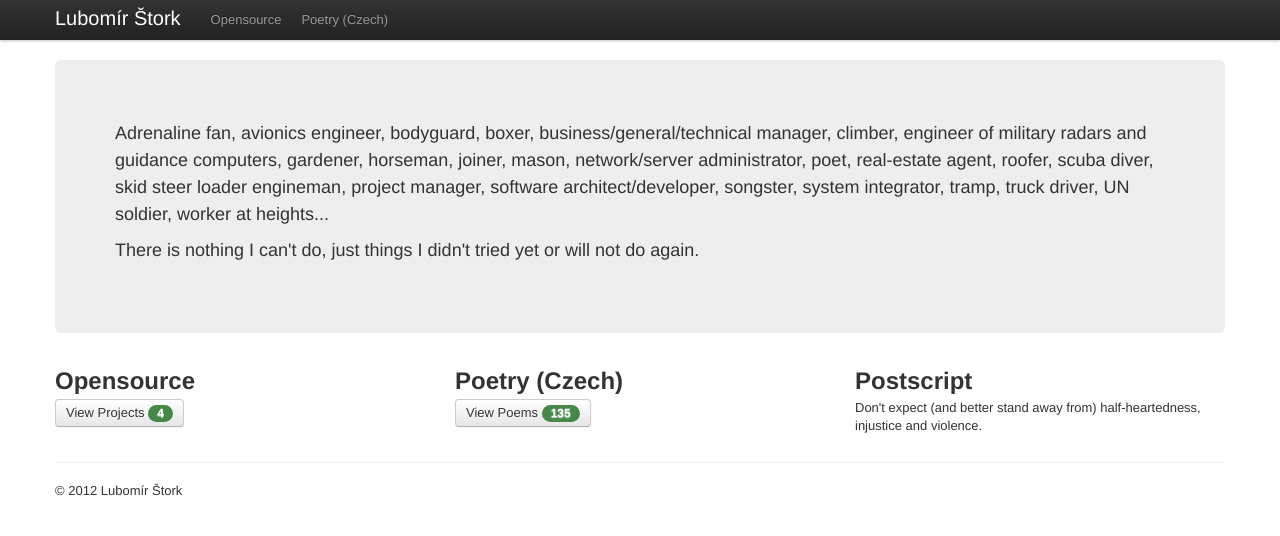
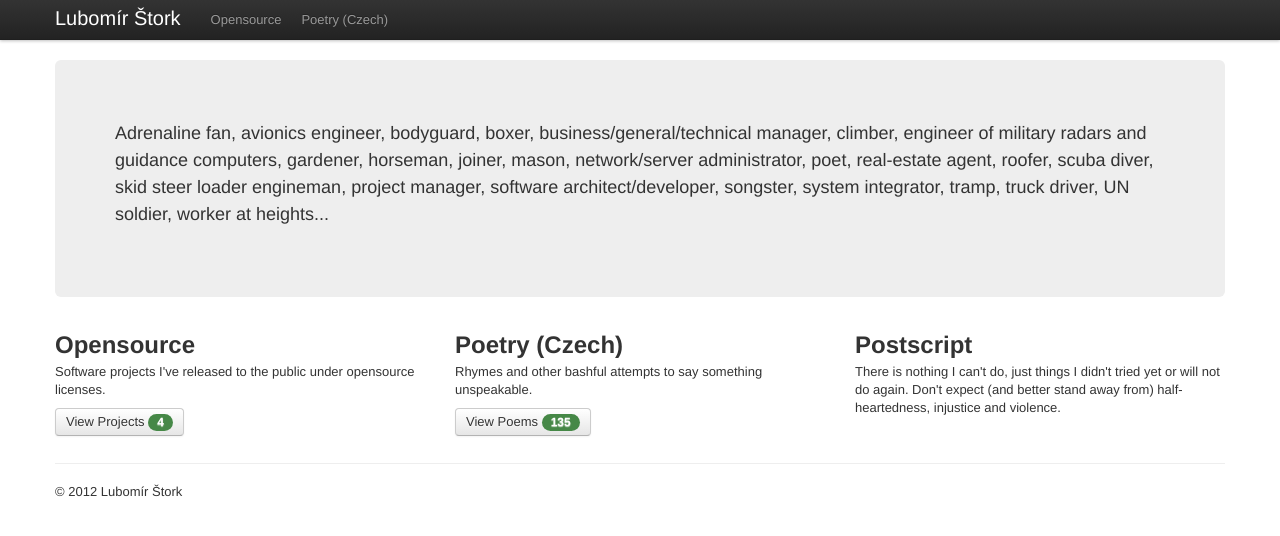
Before and after one commit to stork/stork.github.io, a Jekyll site: the page built from index.html, in a window 1280 px wide. Shown: the top 536 px of the page. Built offline with Jekyll 4.4.1, drawn with Linux system fonts in a browser that asks for light colours.

Commit message:
Tweak homepage

```diff
--- a/index.html
+++ b/index.html
@@ -11,22 +11,21 @@ title: Home
 		software architect/developer, songster, system integrator, tramp, truck
 		driver, UN soldier, worker at heights...
 	</p>
-	<p>
-		There is nothing I can't do, just things I didn't tried yet or will not do again.
-	</p>
 </div>
 
 <div class="row">
 	<div class="span4">
 		<h2>Opensource</h2>
+		<p>Software projects I've released to the public under opensource licenses.</p>
 		<p><a class="btn" href="/opensource/index.html">View Projects <span class="badge badge-success">{{ site.tags.page | size }}</span></a></p>
 	</div>
 	<div class="span4">
 		<h2>Poetry (Czech)</h2>
+		<p>Rhymes and other bashful attempts to say something unspeakable.</p>
 		<p><a class="btn" href="/poetry/index.html">View Poems <span class="badge badge-success">{{ site.tags.poem | size }}</span></a></p>
 	</div>
 	<div class="span4">
 		<h2>Postscript</h2>
-		<p>Don't expect (and better stand away from) half-heartedness, injustice and violence.</p>
+		<p>There is nothing I can't do, just things I didn't tried yet or will not do again. Don't expect (and better stand away from) half-heartedness, injustice and violence.</p>
 	</div>
 </div>
```
